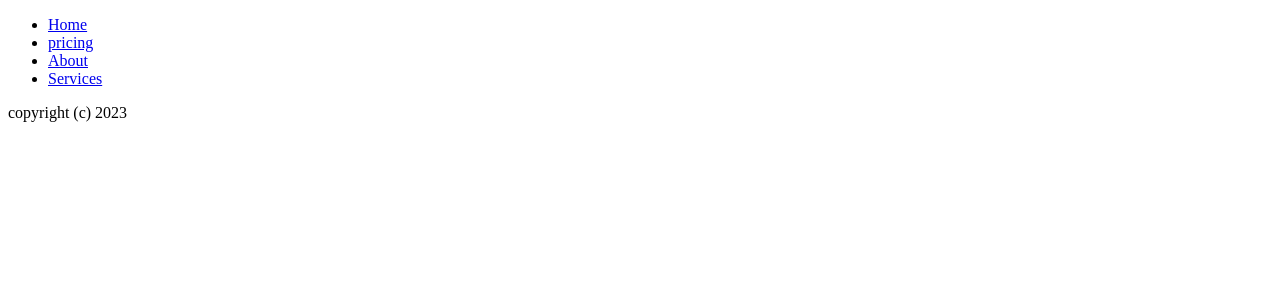
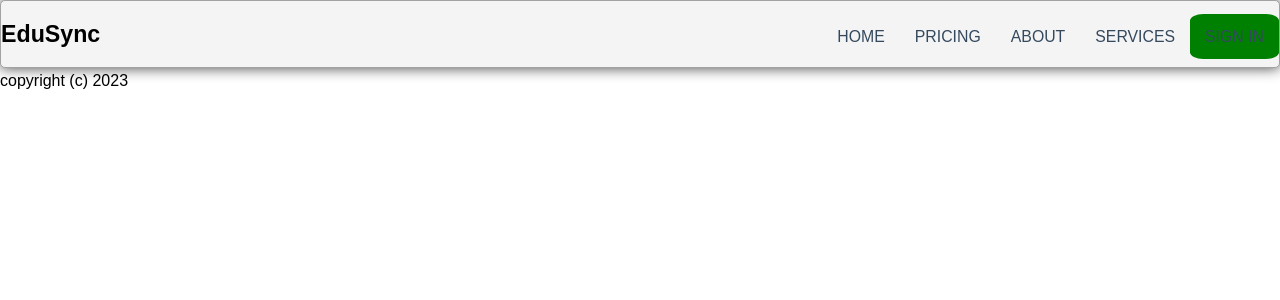
Before and after one commit to Jabir254/mgt_syst, a Django app: page / in a window 1280 px wide. Shown: the top 300 px of the page. Run offline with Django 4.2, Linux system fonts and the light colour scheme.

Commit message:
created base html containg navbar and styled

```diff
--- a/school/app/static/app/base.css
+++ b/school/app/static/app/base.css
@@ -0,0 +1,96 @@
+* {
+	box-sizing: border-box;
+}
+body {
+	font-family: 'Montserrat', sans-serif;
+	line-height: 1.6;
+	margin: 0;
+	min-height: 100vh;
+}
+ul {
+    margin: 0;
+    padding: 0;
+    list-style: none;
+}
+a {
+	text-decoration: none;
+}
+.nav-brand {
+	margin: 0;
+	font-size: 1.45em;
+}
+.main-nav {
+	margin-top: 5px;
+
+}
+.nav-brand a,
+.main-nav a {
+	padding: 10px 15px;
+	text-transform: uppercase;
+	text-align: center;
+	display: block;
+}
+
+.main-nav a {
+	color: #34495e;
+	font-size: .99em;
+}
+
+.main-nav a:hover {
+	color: #718daa;
+}
+
+
+
+.navigation {
+	padding-top: .5em;
+	padding-bottom: .5em;
+	border: 1px solid #a2a2a2;
+	background-color: #f4f4f4;
+	-webkit-box-shadow: 0px 0px 14px 0px rgba(0,0,0,0.75);
+	-moz-box-shadow: 0px 0px 14px 0px rgba(0,0,0,0.75);
+	box-shadow: 0px 0px 14px 0px rgba(0,0,0,0.75);
+	-webkit-border-radius: 5px;
+	-moz-border-radius: 5px;
+	border-radius: 5px;
+}
+
+
+/* =================================
+  Media Queries
+==================================== */
+
+
+
+
+@media (min-width: 769px) {
+	.navigation,
+	.main-nav {
+		display: flex;
+	}
+	.navigation {
+		flex-direction: column;
+		align-items: center;
+    	.navigation{
+		width: 80%;
+		margin: 0 auto;
+		max-width: 1150px;
+	}
+	}
+
+}
+
+@media (min-width: 1025px) {
+	.navigation {
+		flex-direction: row;
+		justify-content: space-between;
+	}
+
+}
+.sign-in{
+    background-color: green;
+    border-radius: 15%;
+}
+.sign-in a :hover{
+    color: blue;
+}
--- a/school/app/templates/core/base.html
+++ b/school/app/templates/core/base.html
@@ -9,13 +9,15 @@
     <title>EduSync</title>
 </head>
 <body>
-    <nav class="top">
+    <nav class="navigation">
+        <h2 class="nav-brand">EduSync</h2>
         <div class="top-header">
-            <ul>
+            <ul class="main-nav">
                 <li><a href="#">Home</a></li>
                 <li><a href="#">pricing</a></li>
                 <li><a href="#">About</a></li>
                 <li><a href="#">Services</a></li>
+                <li><a class="sign-in" href="#">sign in</a></li>
             </ul>
 
         </div>
```
